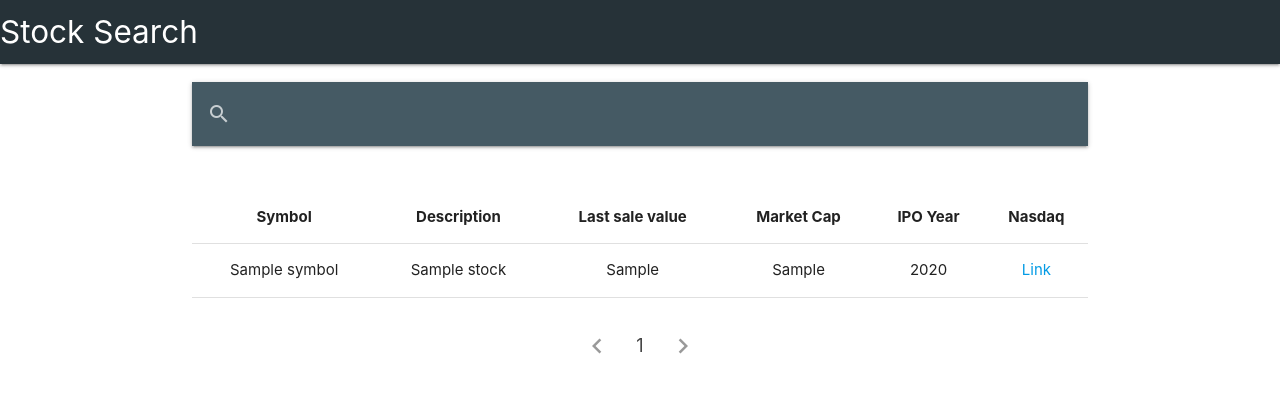
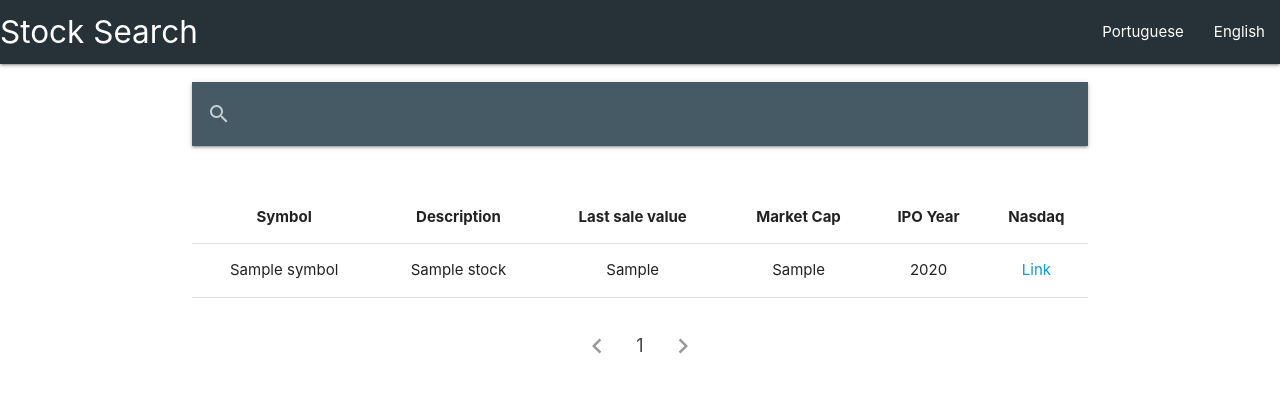
Before and after one commit to rwfalcao/stockSearch, a Django app: template symbol_search/templates/symbol_list.html in a window 1280 px wide. Shown: the top 393 px of the page. Run offline with Django 3.2, Linux system fonts and the light colour scheme; the template is opened without the code that fills it: most values are stand-ins (such as "Sample title", 1, 10 or a date in 2020).

Commit message:
#4 Language switch between english and portuguese

```diff
--- a/b2blue/templates/base.html
+++ b/b2blue/templates/base.html
@@ -24,6 +24,10 @@
     <nav>
         <div class="nav-wrapper main-nav blue-grey darken-4">
             <a href="/" class="brand-logo">{% trans 'Stock Search' %}</a>
+            <ul id="nav-mobile" class="right hide-on-med-and-down">
+                <li><a href="?language=pt">{% trans 'Portuguese' %}</a></li>
+                <li><a href="?language=en">{% trans 'English' %}</a></li>
+              </ul>
 
         </div>
     </nav>
--- a/b2blue/urls.py
+++ b/b2blue/urls.py
@@ -19,5 +19,5 @@ from django.urls import path, include
 urlpatterns = [
     path('admin/', admin.site.urls),
     path('symbol_search/', include('symbol_search.urls')),
-
+    path('/', include('symbol_search.urls')),
 ]
--- a/b2blue/utils.py
+++ b/b2blue/utils.py
@@ -1,6 +1,12 @@
+from django.utils.translation import activate
+
 def main_context_processor(request):
     ctx = dict(
         super_template='base.html'
     )
 
+    language_code = request.GET.get('language') if request.GET.get('language') else 'en'
+    if language_code:
+        activate(language_code)
+
     return ctx
```
Also changed, not shown: b2blue/locale/pt/LC_MESSAGES/django.po.
